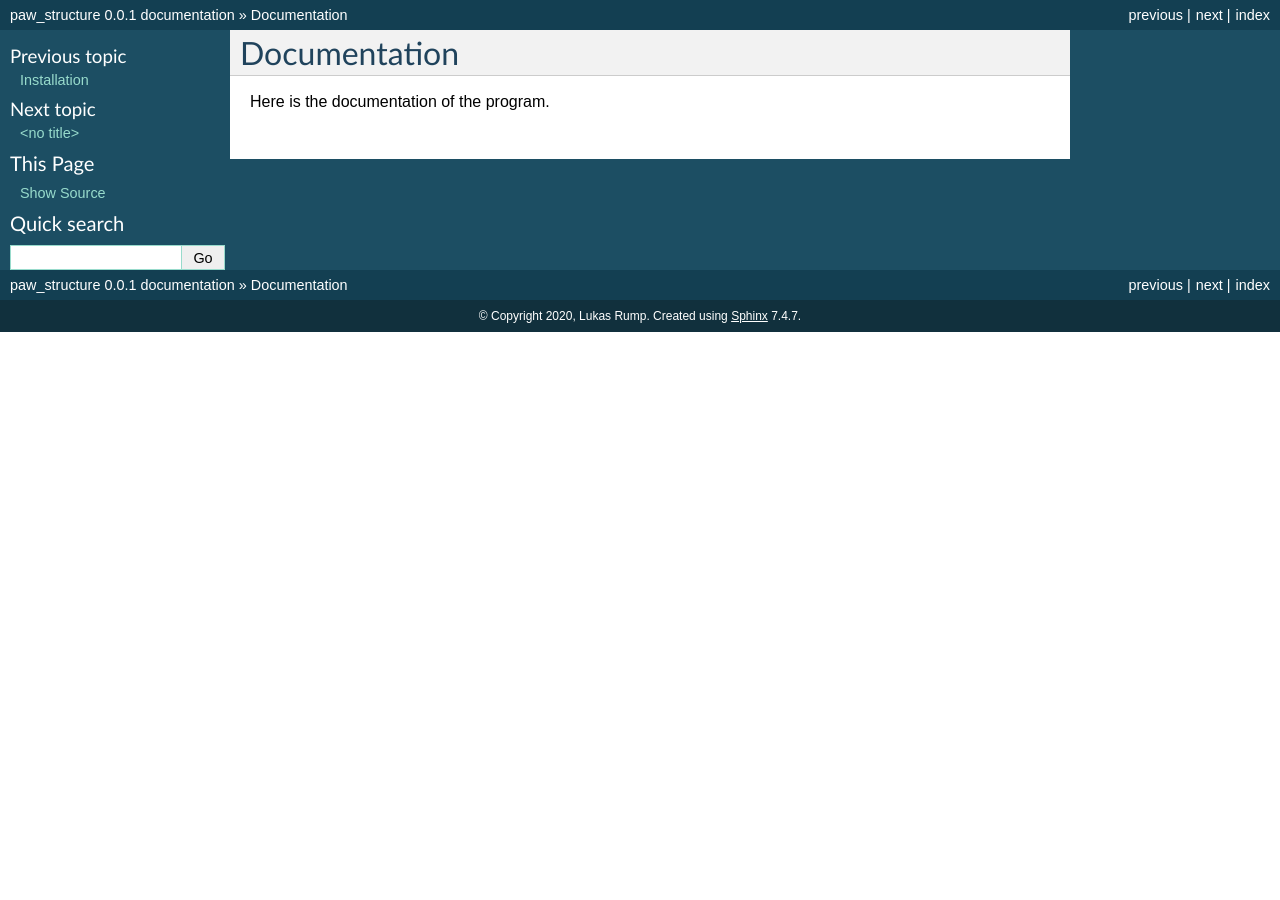
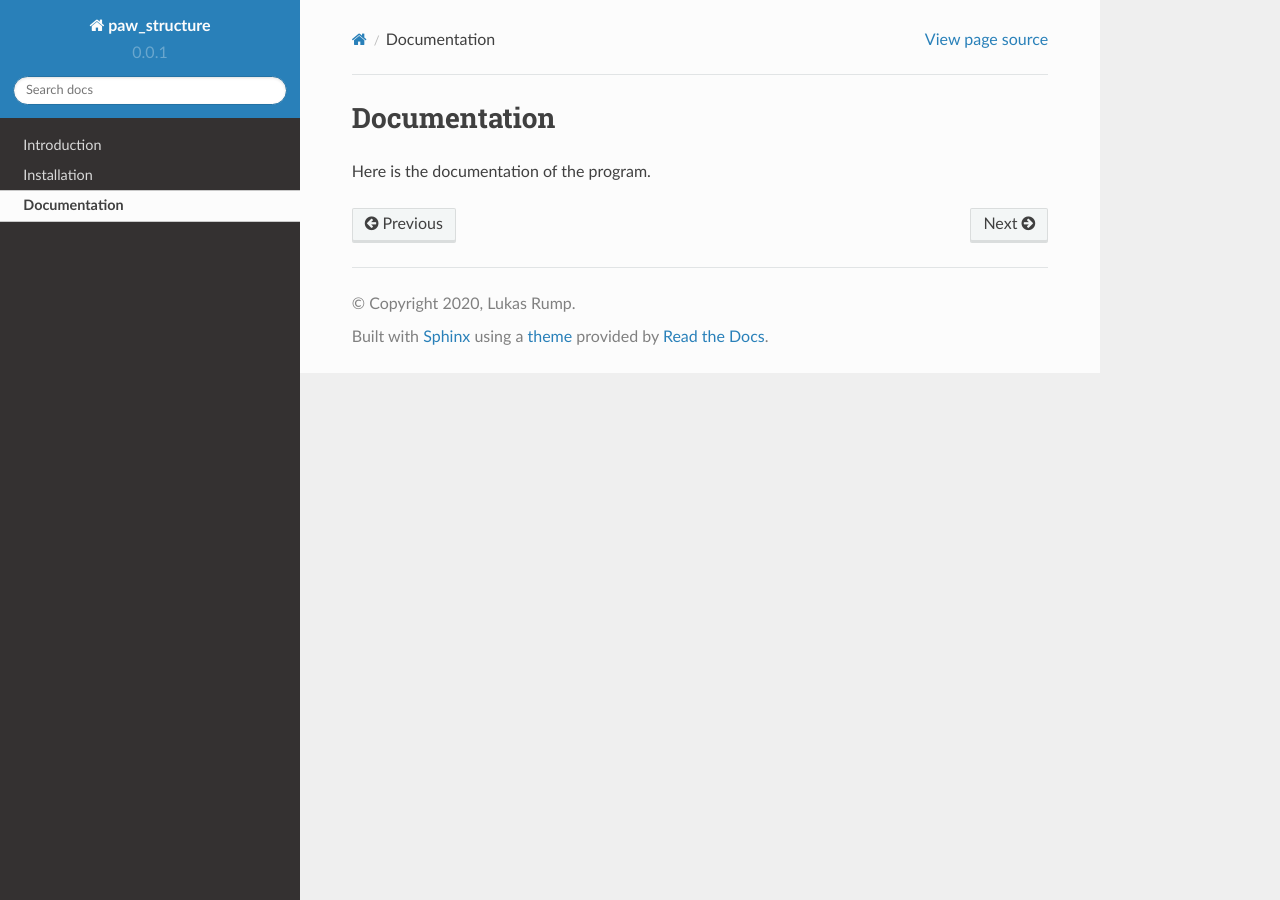
Before and after one commit to lksrmp/paw_structure, a Sphinx documentation site: the page built from docs/Documentation.rst, in a window 1280 px wide. Built offline with Sphinx 7.4.7 and the Read the Docs theme 2.0.0, drawn with Linux system fonts in a browser that asks for light colours.

Commit message:
Documentation

```diff
--- a/docs/conf.py
+++ b/docs/conf.py
@@ -116,19 +116,20 @@ todo_include_todos = False
 
 # The theme to use for HTML and HTML Help pages.  See the documentation for
 # a list of builtin themes.
-html_theme = 'classic'
+# html_theme = 'basic'
+html_theme = 'sphinx_rtd_theme'
 
 # Theme options are theme-specific and customize the look and feel of a theme
 # further.  For a list of options available for each theme, see the
 # documentation.
-#html_theme_options = {}
+html_theme_options = {}
 
 # Add any paths that contain custom themes here, relative to this directory.
 #html_theme_path = []
 
 # The name for this set of Sphinx documents.  If None, it defaults to
 # "<project> v<release> documentation".
-#html_title = None
+html_title = 'paw_structure Documentation'
 
 # A shorter title for the navigation bar.  Default is the same as html_title.
 #html_short_title = None
@@ -274,7 +275,7 @@ man_pages = [
 # (source start file, target name, title, author,
 #  dir menu entry, description, category)
 texinfo_documents = [
-    (master_doc, 'paw_structure', u'paw_structure Documentation',
+    (master_doc, 'paw_structure', u'paw\_structure Documentation',
      author, 'paw_structure', 'One line description of project.',
      'Miscellaneous'),
 ]
--- a/docs/index.rst
+++ b/docs/index.rst
@@ -1,9 +1,5 @@
 paw_structure Documentation
 ===========================
-
-
-
-Contents:
 
 .. toctree::
    :maxdepth: 2
--- /dev/null
+++ b/docs/modules/paw_structure.ion.rst
@@ -0,0 +1 @@
+.. automodule:: paw_structure.ion
--- /dev/null
+++ b/docs/modules/paw_structure.neighbor.rst
@@ -0,0 +1 @@
+.. automodule:: paw_structure.neighbor
--- /dev/null
+++ b/docs/modules/paw_structure.radial.rst
@@ -0,0 +1 @@
+.. automodule:: paw_structure.radial
--- /dev/null
+++ b/docs/modules/paw_structure.scntl.rst
@@ -0,0 +1 @@
+.. automodule:: paw_structure.scntl
--- /dev/null
+++ b/docs/modules/paw_structure.tra.rst
@@ -0,0 +1 @@
+.. automodule:: paw_structure.tra
--- /dev/null
+++ b/docs/modules/paw_structure.water.rst
@@ -0,0 +1 @@
+.. automodule:: paw_structure.water
```
Also changed, not shown: docs/Documentation.rst (+8 -2 lines), docs/modules/paw_structure.pbc.rst (renamed from docs/paw_structure.pbc.rst), docs/modules/paw_structure.utility.rst (renamed from docs/paw_structure.utility.rst).
